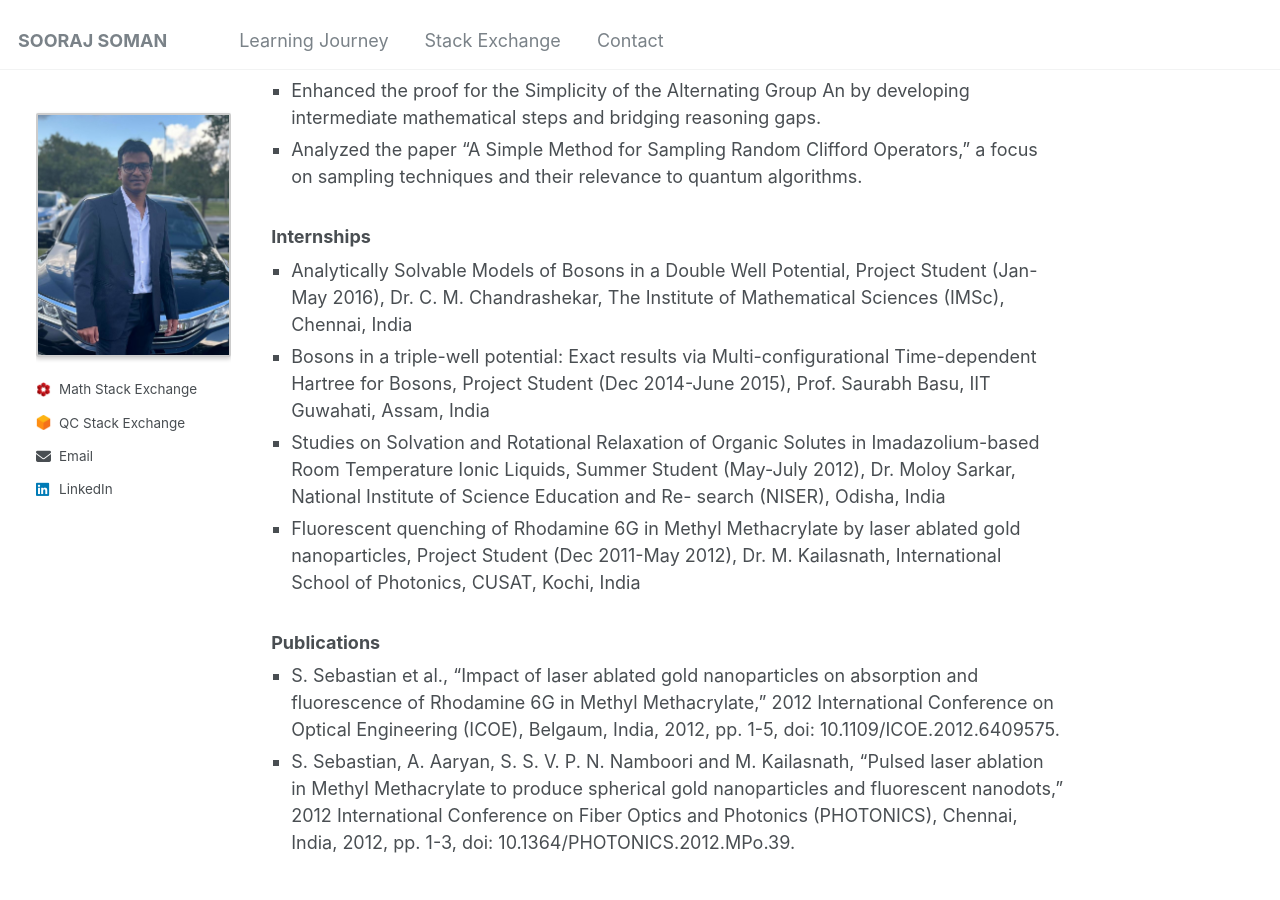
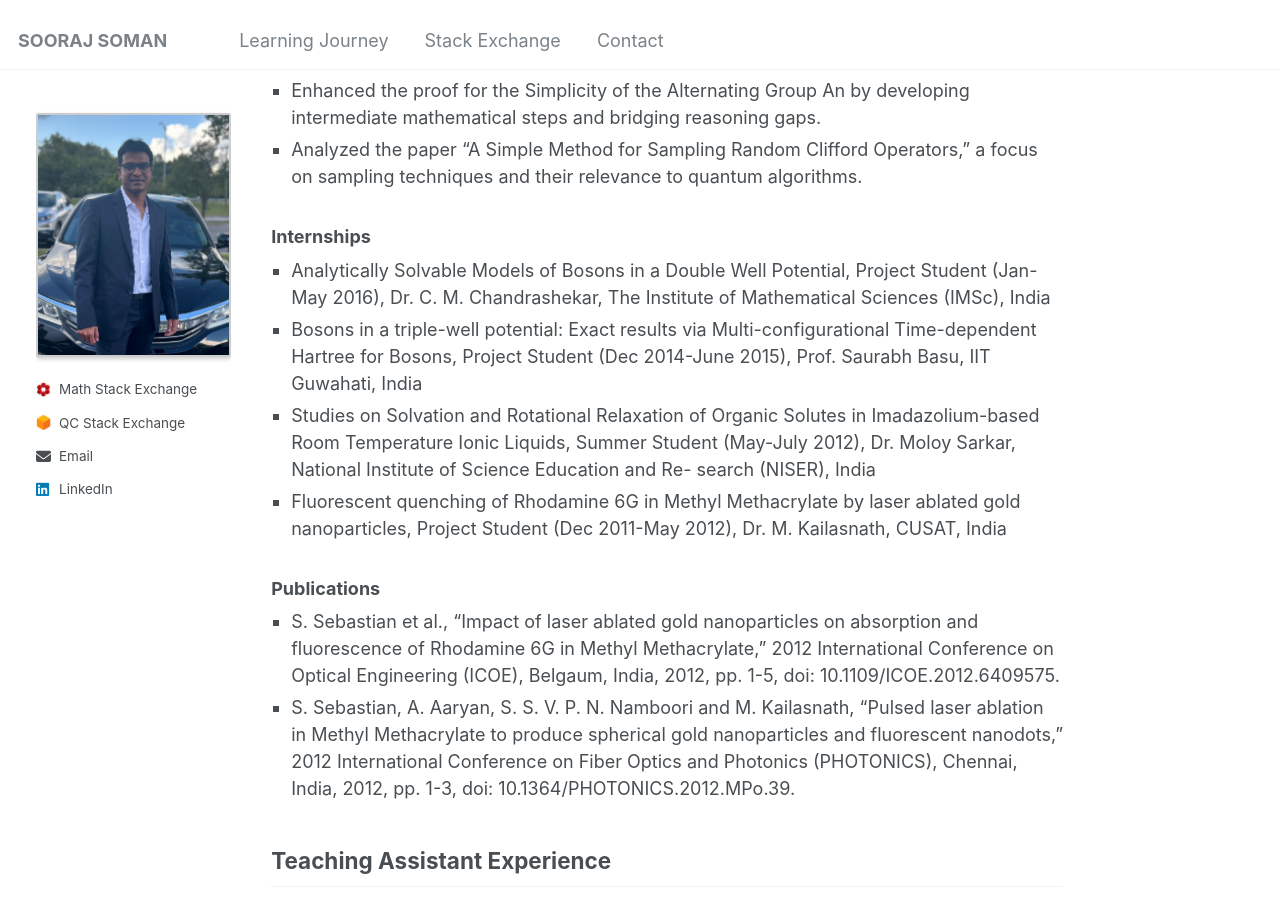
Before and after one commit to soorajss1729/soorajss1729.github.io, a Jekyll site: the page built from _pages/about.md, in a window 1280 px wide and 900 px high, scrolled down 2322 px. Built offline with Jekyll 4.4.1, drawn with Linux system fonts in a browser that asks for light colours.

Commit message:
Update about.md

```diff
--- a/_pages/about.md
+++ b/_pages/about.md
@@ -205,11 +205,11 @@
 ### Internships
 <div class="intern">
 <ul>
-    <li>Analytically Solvable Models of Bosons in a Double Well Potential, Project Student (Jan-May 2016), Dr. C. M. Chandrashekar, The Institute of Mathematical Sciences (IMSc), Chennai, India</li>
-    <li>Bosons in a triple-well potential: Exact results via Multi-configurational Time-dependent Hartree for Bosons, Project Student (Dec 2014-June 2015), Prof. Saurabh Basu, IIT Guwahati, Assam, India</li>
+    <li>Analytically Solvable Models of Bosons in a Double Well Potential, Project Student (Jan-May 2016), Dr. C. M. Chandrashekar, The Institute of Mathematical Sciences (IMSc), India</li>
+    <li>Bosons in a triple-well potential: Exact results via Multi-configurational Time-dependent Hartree for Bosons, Project Student (Dec 2014-June 2015), Prof. Saurabh Basu, IIT Guwahati, India</li>
     <li>Studies on Solvation and Rotational Relaxation of Organic Solutes in Imadazolium-based Room Temperature Ionic Liquids, Summer Student (May-July 2012), Dr. Moloy Sarkar, National Institute of Science Education and Re-
-search (NISER), Odisha, India</li>
-    <li>Fluorescent quenching of Rhodamine 6G in Methyl Methacrylate by laser ablated gold nanoparticles, Project Student (Dec 2011-May 2012), Dr. M. Kailasnath, International School of Photonics, CUSAT, Kochi, India</li>
+search (NISER), India</li>
+    <li>Fluorescent quenching of Rhodamine 6G in Methyl Methacrylate by laser ablated gold nanoparticles, Project Student (Dec 2011-May 2012), Dr. M. Kailasnath, CUSAT, India</li>
 </ul>
 </div>
 ### Publications
```
